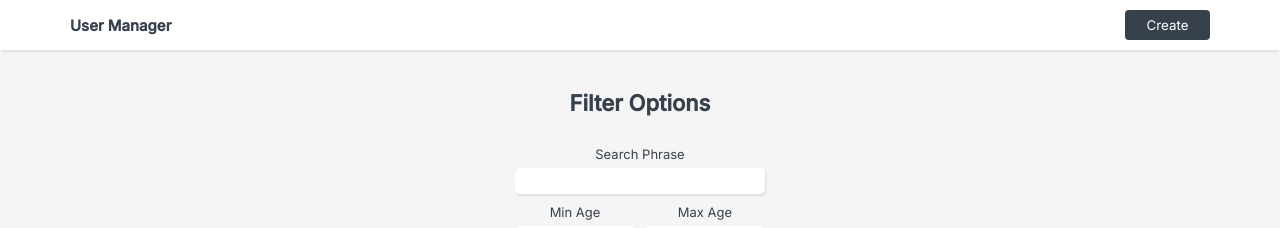
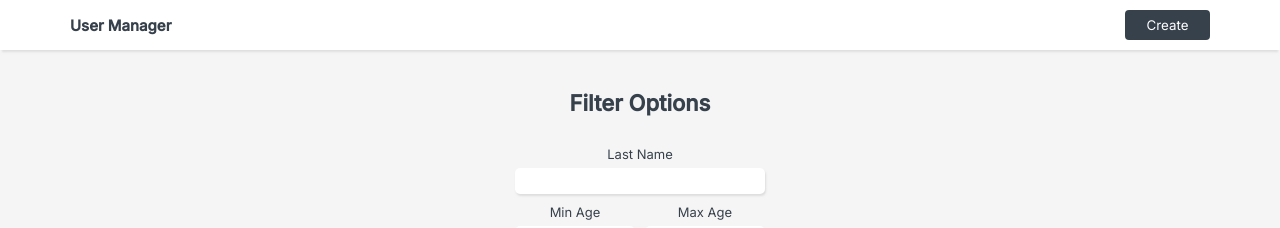
Before and after one commit to dwddgsz/user-manager, a React (Create React App) app: page / in a window 1280 px wide. Shown: the top 228 px of the page. Built offline with nearby package versions, Linux system fonts and the light colour scheme; no server answers.

Commit message:
Clean: handleOnSubmit function

```diff
--- a/src/components/layout/Home.js
+++ b/src/components/layout/Home.js
@@ -21,7 +21,8 @@ class Home extends Component {
         .catch(()=>{console.log('error')})
     }
 
-    handleOnSubmit = () => {
+    handleOnSubmit = (e) => {
+        e.preventDefault();
         if ((this.state.minAge === '') || (this.state.maxAge === '')){
             this.setState({error:'age field cannot be empty'});
             return;
--- a/src/components/reusable/Filter.js
+++ b/src/components/reusable/Filter.js
@@ -74,9 +74,9 @@ padding: 0;
 export class Filter extends Component {
     render() {
         return (
-            <FilterWrapper onSubmit={(e)=>{e.preventDefault();this.props.handleOnSubmit()}}>
+            <FilterWrapper onSubmit={this.props.handleOnSubmit}>
                 <div className="search__field-group">
-                <label className="search__label" htmlFor="searchPhrase">search phrase</label>
+                <label className="search__label" htmlFor="searchPhrase">Last Name</label>
                 <input id="searchPhrase" onChange={this.props.handleOnChange} value={this.props.searchPhrase} type="text" className="search__by-name" ></input>
                 </div>
 
```
